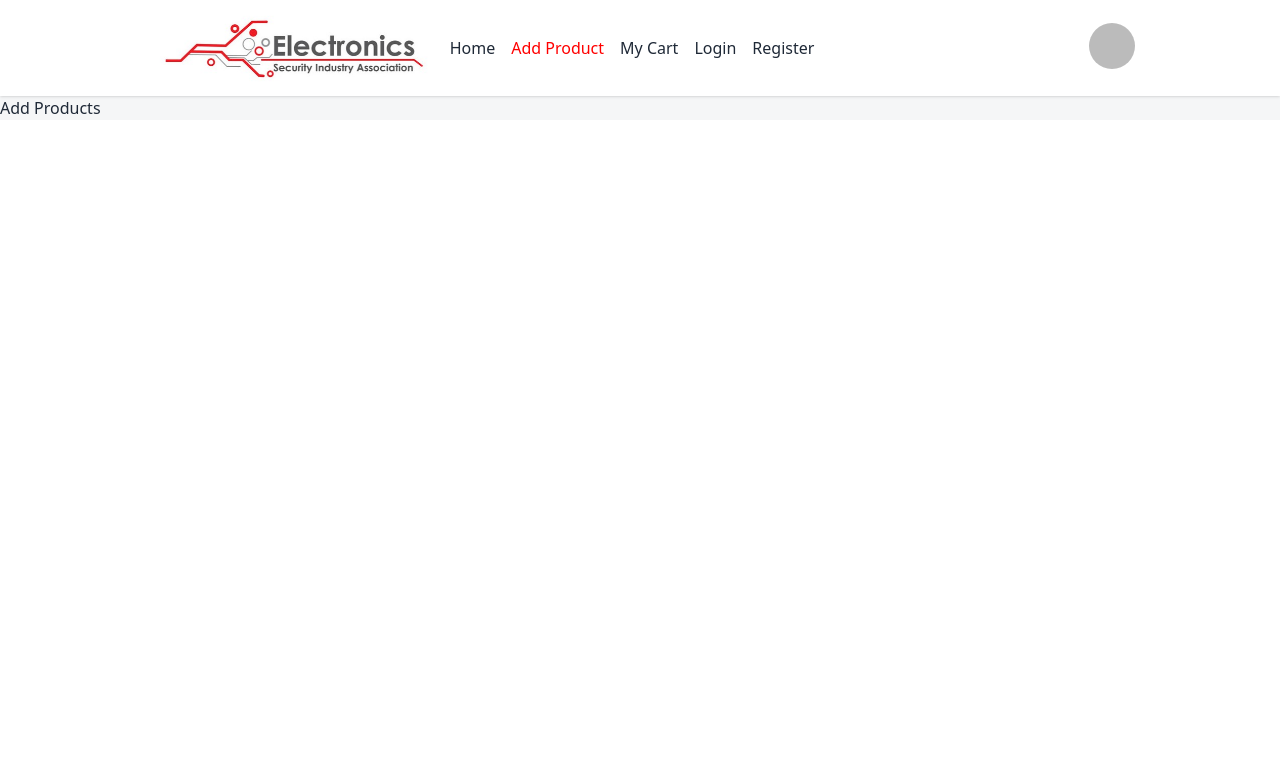
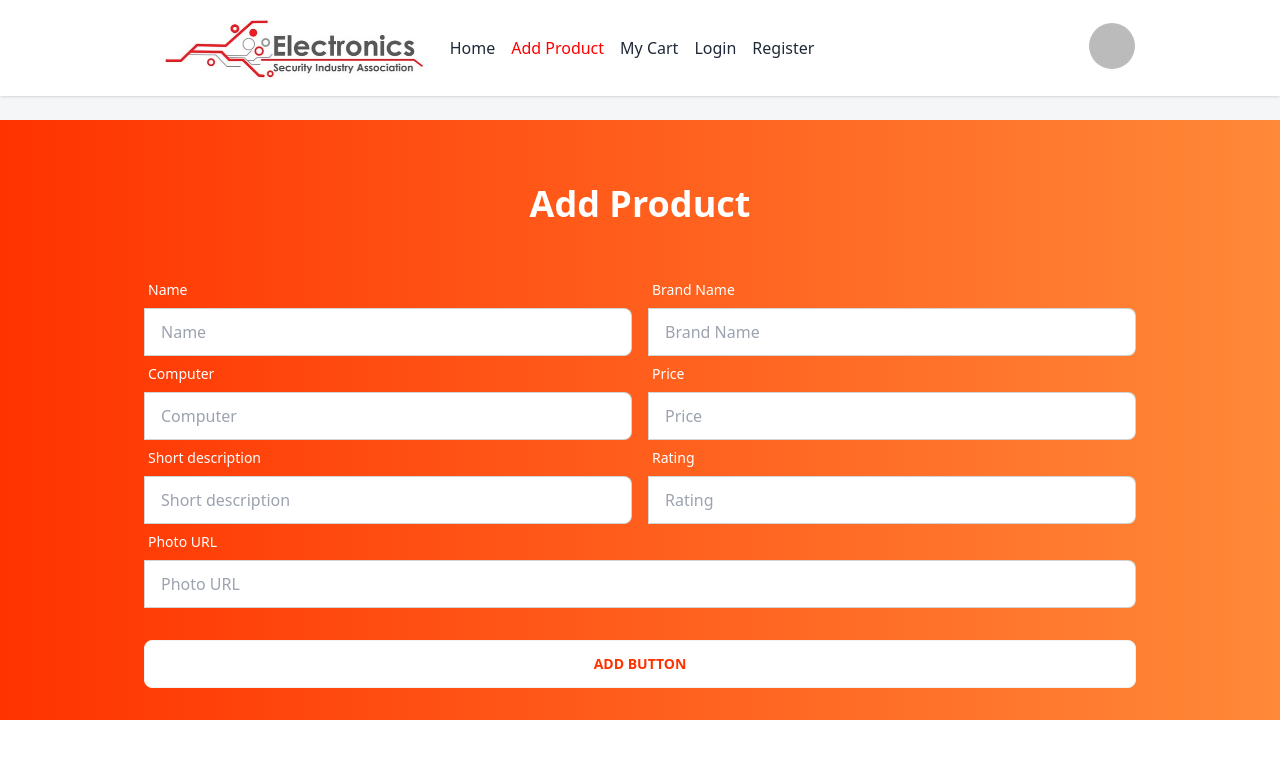
Before and after one commit to rayhanahmedDev/brand-shop-client-side, a React (Vite) app: page /addproduct in a window 1280 px wide. Shown: the top 758 px of the page. Built offline with nearby package versions, Linux system fonts and the light colour scheme; no server answers; sample sign-in values are in the browser's storage.

Commit message:
make form on add product and sent datbase

```diff
--- a/src/Pages/AddProduct.jsx
+++ b/src/Pages/AddProduct.jsx
@@ -1,9 +1,105 @@
 
 
 const AddProduct = () => {
+
+    const handleAddProduct = event =>{
+        event.preventDefault()
+        const form = event.target
+        const name = form.name.value;
+        const brand = form.brand.value;
+        const computer = form.computer.value;
+        const price = form.price.value;
+        const description = form.description.value;
+        const rating = form.rating.value;
+        const photo = form.photo.value;
+
+        const user = {
+            name,brand,computer,price,description,rating,photo
+        }
+        console.log(user)
+
+    }
     return (
         <div>
-            <h2>Add Products</h2>
+            <div className="bg-gradient-to-r from-[#FF3300] to-[#FF8938]  mt-6 max-w-7xl mx-auto md:px-36 px-8 py-8">
+                <h2 className="text-4xl text-white pt-8 font-bold text-center mb-12">Add Product</h2>
+                <form onSubmit={handleAddProduct}>
+                    {/* form add coffee row */}
+                    <div className="md:flex gap-4">
+                        <div className="form-control md:w-1/2 w-full">
+                            <label className="label">
+                                <span className="label-text text-white">Name</span>
+                            </label>
+                            <label className="input-group">
+                                <input type="text" name="name" placeholder="Name" className="input input-bordered w-full" />
+                            </label>
+                        </div>
+                        <div className="form-control md:w-1/2 w-full">
+                            <label className="label">
+                                <span className="label-text text-white">Brand Name</span>
+                            </label>
+                            <label className="input-group">
+                                <input type="text" name="brand" placeholder="Brand Name" className="input input-bordered w-full" />
+                            </label>
+                        </div>
+                    </div>
+                    {/* form supplier and taste row */}
+                    <div className="md:flex gap-4">
+                        <div className="form-control md:w-1/2 w-full">
+                            <label className="label">
+                                <span className="label-text text-white">Computer</span>
+                            </label>
+                            <label className="input-group">
+                                <input type="text" name='computer' placeholder="Computer" className="input input-bordered w-full" />
+                            </label>
+                        </div>
+                        <div className="form-control md:w-1/2 w-full">
+                            <label className="label">
+                                <span className="label-text text-white">Price</span>
+                            </label>
+                            <label className="input-group">
+                                <input type="text" name="price" placeholder="Price" className="input input-bordered w-full" />
+                            </label>
+                        </div>
+                    </div>
+                    {/* form category and details row */}
+                    <div className="md:flex gap-4">
+                        <div className="form-control md:w-1/2 w-full">
+                            <label className="label">
+                                <span className="label-text text-white">Short description</span>
+                            </label>
+                            <label className="input-group">
+                                <input type="text" name="description" placeholder="Short description" className="input input-bordered w-full" />
+                            </label>
+                        </div>
+                        <div className="form-control md:w-1/2 w-full">
+                            <label className="label">
+                                <span className="label-text text-white">Rating</span>
+                            </label>
+                            <label className="input-group">
+                                <input type="number"
+                                   name="rating"
+                                   placeholder="Rating"
+                                    step="0.1"
+                                    min="0"
+                                    max="5"
+                                    required className="input input-bordered w-full" />
+                            </label>
+                        </div>
+
+                    </div>
+                    {/* photo form */}
+                    <div className="form-control w-full">
+                        <label className="label">
+                            <span className="label-text text-white">Photo URL</span>
+                        </label>
+                        <label className="input-group">
+                            <input type="text" name="photo" placeholder="Photo URL" className="input input-bordered w-full" />
+                        </label>
+                    </div>
+                    <input type="submit" value="Add button" className="btn btn-block mt-8 bg-white text-[#FF3300]" />
+                </form>
+            </div>
         </div>
     );
 };
--- a/src/Pages/Login.jsx
+++ b/src/Pages/Login.jsx
@@ -64,10 +64,10 @@ const Login = () => {
                                 <input type="password" name="password" placeholder="Your Password" className="input" required />
                             </div>
                             <div className="form-control mt-6">
-                                <button className="btn bg-white">Login</button>
+                                <button className="btn bg-white text-[#FF3300]">Login</button>
                             </div>
                             <div className="form-control mt-6">
-                         <button onClick={handleGoogle} className="btn w-full bg-white"> <FcGoogle className='text-[31px]'></FcGoogle> Login With Google</button>
+                         <button onClick={handleGoogle} className="btn w-full bg-white text-[#FF3300]"> <FcGoogle className='text-[31px]'></FcGoogle> Login With Google</button>
                         </div>
                         <p className='text-center text-white'>Don’t have an account?<Link to='/register' className="font-bold text-white ml-2">Register</Link></p>
                         {
--- a/src/Pages/Register.jsx
+++ b/src/Pages/Register.jsx
@@ -78,10 +78,10 @@ const Register = () => {
                             <input type="password" name='password' placeholder="Your Password" className="input " required />
                         </div>
                         <div className="form-control mt-6">
-                            <button className="btn bg-white text-red-500">Register</button>
+                            <button className="btn bg-white text-[#FF3300]">Register</button>
                         </div>
                         <div className="form-control mt-6">
-                         <button onClick={handleGoogle} className="btn w-full  bg-white text-red-500"> <FcGoogle className='text-[31px]'></FcGoogle> Register With Google</button>
+                         <button onClick={handleGoogle} className="btn w-full  bg-white text-[#FF3300]"> <FcGoogle className='text-[31px]'></FcGoogle> Register With Google</button>
                         </div>
                         <p className='text-center text-white'>Already have an account?<Link to='/login' className="font-bold ml-2">Login</Link></p>
                         {
```
